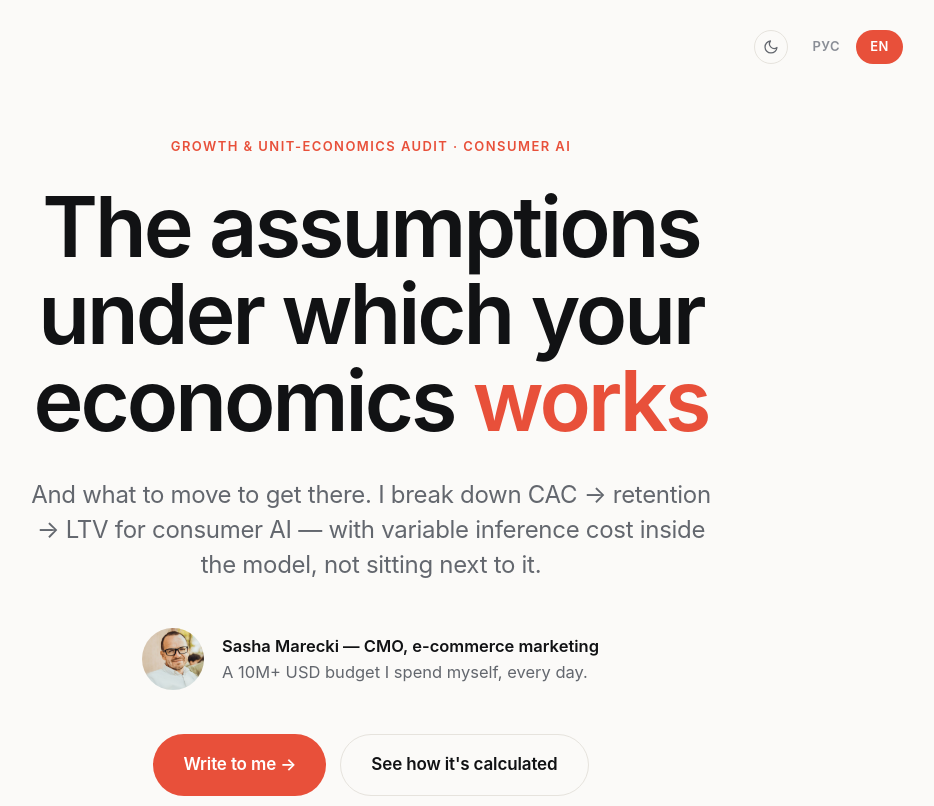
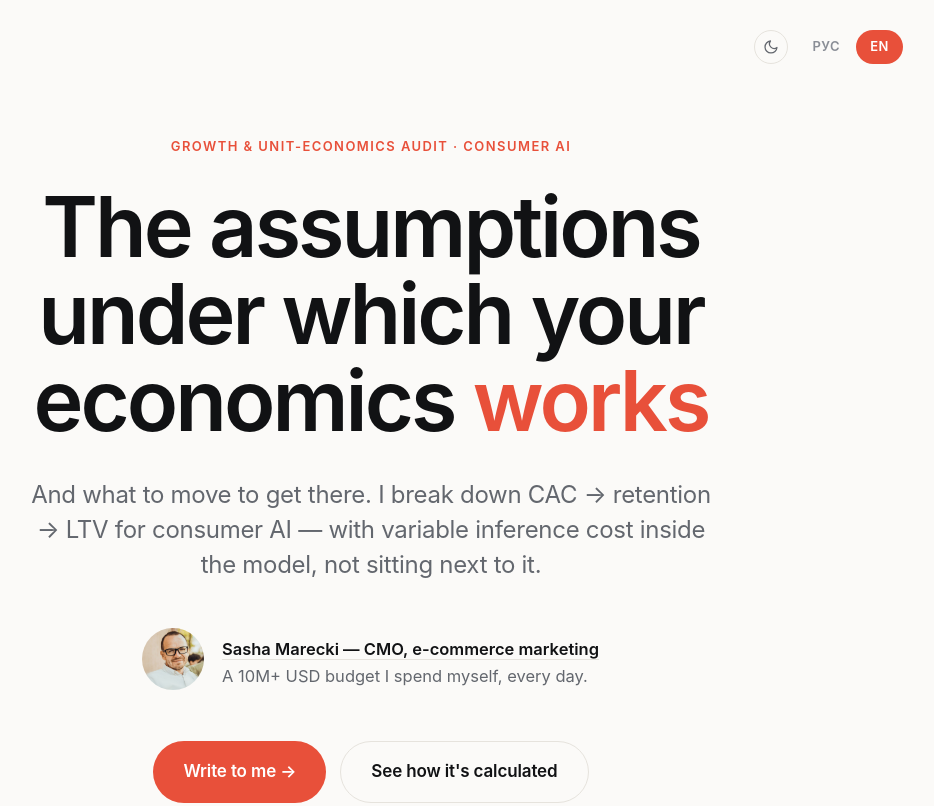
Before and after one commit to sashamaretski19-wq/StartUp, a plain HTML site: page index-en.html in a window 1280 px wide. Shown: the top 806 px of the page, without its empty margins (269-1203 px from the left). Drawn offline with Linux system fonts and the light colour scheme.

Commit message:
Имя и фото в подписи ведут на персональную страницу
Аватар и строка с именем стали ссылками: русская версия — на index.html,
английская — на index-en.html персональной страницы. Имя подчёркнуто тонкой
линией, чтобы было видно, что по нему можно кликнуть.

Co-Authored-By: Claude Opus 5 <noreply@anthropic.com>

```diff
--- a/index-en.html
+++ b/index-en.html
@@ -200,6 +200,15 @@
     flex:0 0 auto;width:62px;height:62px;
     border-radius:50%;object-fit:cover;object-position:50% 22%;
   }
+  /* name and photo link through to the personal page */
+  .byline .avatar-link{flex:0 0 auto;display:block;border-radius:50%;transition:transform .16s ease;}
+  .byline .avatar-link:hover{transform:translateY(-2px);}
+  .byline b a{
+    text-decoration:none;color:inherit;
+    border-bottom:1px solid var(--line);
+    transition:border-color .16s ease,color .16s ease;
+  }
+  .byline b a:hover{color:var(--accent);border-bottom-color:var(--accent);}
 
   .btn{
     display:inline-flex;align-items:center;gap:10px;
@@ -407,8 +416,10 @@
       with variable inference cost inside the model, not sitting next to it.
     </p>
     <div class="byline">
-      <img class="avatar" src="images/photo.png" alt="Sasha Marecki" width="62" height="62">
-      <span><b>Sasha Marecki — CMO, e-commerce marketing</b>A 10M+ USD budget I spend myself, every day.</span>
+      <a class="avatar-link" href="https://sashamaretski19-wq.github.io/index-en.html" aria-label="Sasha Marecki's personal page">
+        <img class="avatar" src="images/photo.png" alt="Sasha Marecki" width="62" height="62">
+      </a>
+      <span><b><a href="https://sashamaretski19-wq.github.io/index-en.html">Sasha Marecki — CMO, e-commerce marketing</a></b>A 10M+ USD budget I spend myself, every day.</span>
     </div>
     <div class="hero-cta">
       <a class="btn" href="#next">Write to me →</a>
```
Also changed, not shown: index.html (+13 -2 lines).
